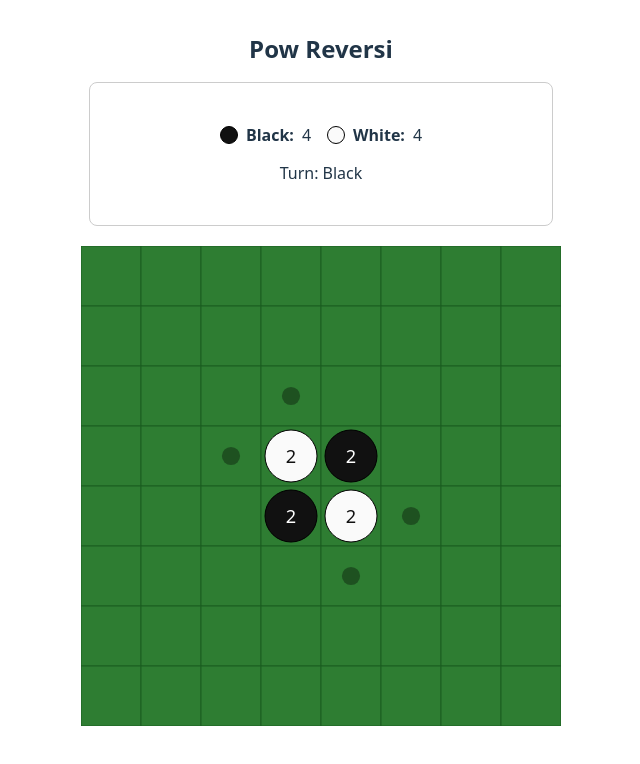
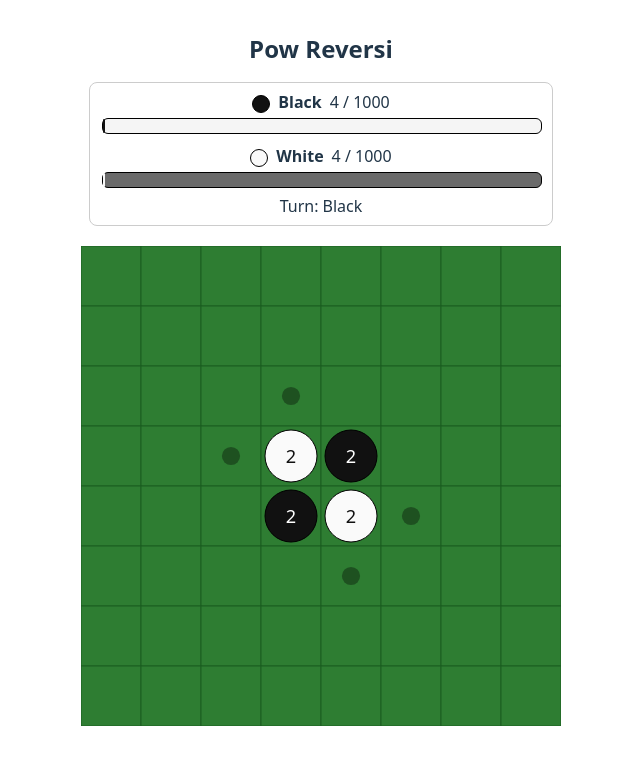
Before and after one commit to kurehajime/powpow_reversi, a React (Vite) app: page / in a window 1280 px wide. Both pictures are taken after a click on the button "開始". Shown: the top 764 px of the page, without its empty margins (319-959 px from the left). Built offline with nearby package versions, Linux system fonts and the light colour scheme.

Commit message:
勝敗表示

```diff
--- a/src/components/GameElement.tsx
+++ b/src/components/GameElement.tsx
@@ -18,6 +18,13 @@ export default function GameElement() {
   const boardSize = field.Size() * cellSize
   const topPanelHeight = 160
   const cpuSide: 1 | -1 = (humanSide === 1 ? -1 : 1)
+  const resultText = useMemo(() => {
+    if (!ended) return ''
+    const { black, white } = field.Score()
+    const winner = black === white ? 0 : (black > white ? 1 : -1)
+    if (winner === 0) return 'DRAW'
+    return winner === humanSide ? 'YOU WIN' : 'YOU LOSE'
+  }, [ended, field, humanSide])
   const hints = useMemo(() => {
     const set = new Set<number>()
     const cells = field.Cells
@@ -116,6 +123,7 @@ export default function GameElement() {
         )}
       </div>
 
+      <div style={{ position: 'relative', width: boardSize, height: boardSize }}>
         <FieldElement
           field={field}
           cellSize={cellSize}
@@ -132,6 +140,20 @@ export default function GameElement() {
             }
           }}
         />
+        {ended && (
+          <div style={{ position: 'absolute', inset: 0, background: 'rgba(0,0,0,0.35)', display: 'grid', placeItems: 'center' }}>
+            <div style={{
+              fontSize: 48,
+              fontWeight: 800,
+              color: resultText === 'YOU WIN' ? '#64b5f6' : resultText === 'YOU LOSE' ? '#ff5252' : '#ffd740',
+              letterSpacing: 2,
+              textShadow: '0 2px 4px rgba(0,0,0,0.5)'
+            }}>
+              {resultText}
+            </div>
+          </div>
+        )}
+      </div>
     </div>
   )
 }
--- a/src/components/ScoreElement.tsx
+++ b/src/components/ScoreElement.tsx
@@ -8,15 +8,33 @@ export default function ScoreElement({ field }: Props) {
   const cells = field.Cells
   const black = cells.filter(c => c > 0).reduce((s, c) => s + Math.abs(c), 0)
   const white = cells.filter(c => c < 0).reduce((s, c) => s + Math.abs(c), 0)
+  const toPercent = (v: number) => Math.max(0, Math.min(100, (v / 1000) * 100))
+  const barHeight = 14
+  const barRadius = 6
+
+  const Bar = ({ percent, fg, bg, border }: { percent: number, fg: string, bg: string, border: string }) => (
+    <div style={{ width: '100%', background: bg, border: `1px solid ${border}`, borderRadius: barRadius, height: barHeight, position: 'relative' }}>
+      <div style={{ width: `${percent}%`, background: fg, height: '100%', borderRadius: barRadius }}></div>
+    </div>
+  )
+
   return (
-    <div style={{ display: 'flex', gap: 16, alignItems: 'center', justifyContent: 'center', marginBottom: 8, width: '100%', textAlign: 'center' }}>
-      <div style={{ display: 'flex', alignItems: 'center', gap: 8 }}>
-        <span style={{ display: 'inline-block', width: 16, height: 16, borderRadius: '50%', background: '#111', border: '1px solid #000' }} />
-        <strong>Black:</strong> {black}
+    <div style={{ display: 'flex', flexDirection: 'column', gap: 10, width: '100%', textAlign: 'center', alignItems: 'center' }}>
+      <div style={{ width: '100%', display: 'flex', flexDirection: 'column', gap: 4 }}>
+        <div>
+          <span style={{ display: 'inline-block', width: 16, height: 16, borderRadius: '50%', background: '#111', border: '1px solid #000', verticalAlign: 'middle' }} />
+          <strong style={{ marginLeft: 8 }}>Black</strong>
+          <span style={{ marginLeft: 8 }}>{black} / 1000</span>
+        </div>
+        <Bar percent={toPercent(black)} fg="#111" bg="#f5f5f5" border="#000" />
       </div>
-      <div style={{ display: 'flex', alignItems: 'center', gap: 8 }}>
-        <span style={{ display: 'inline-block', width: 16, height: 16, borderRadius: '50%', background: '#fafafa', border: '1px solid #000' }} />
-        <strong>White:</strong> {white}
+      <div style={{ width: '100%', display: 'flex', flexDirection: 'column', gap: 4 }}>
+        <div>
+          <span style={{ display: 'inline-block', width: 16, height: 16, borderRadius: '50%', background: '#fafafa', border: '1px solid #000', verticalAlign: 'middle' }} />
+          <strong style={{ marginLeft: 8 }}>White</strong>
+          <span style={{ marginLeft: 8 }}>{white} / 1000</span>
+        </div>
+        <Bar percent={toPercent(white)} fg="#fafafa" bg="#6b6b6b" border="#000" />
       </div>
     </div>
   )
```
Lines whose indentation alone changed are shown as unchanged.
